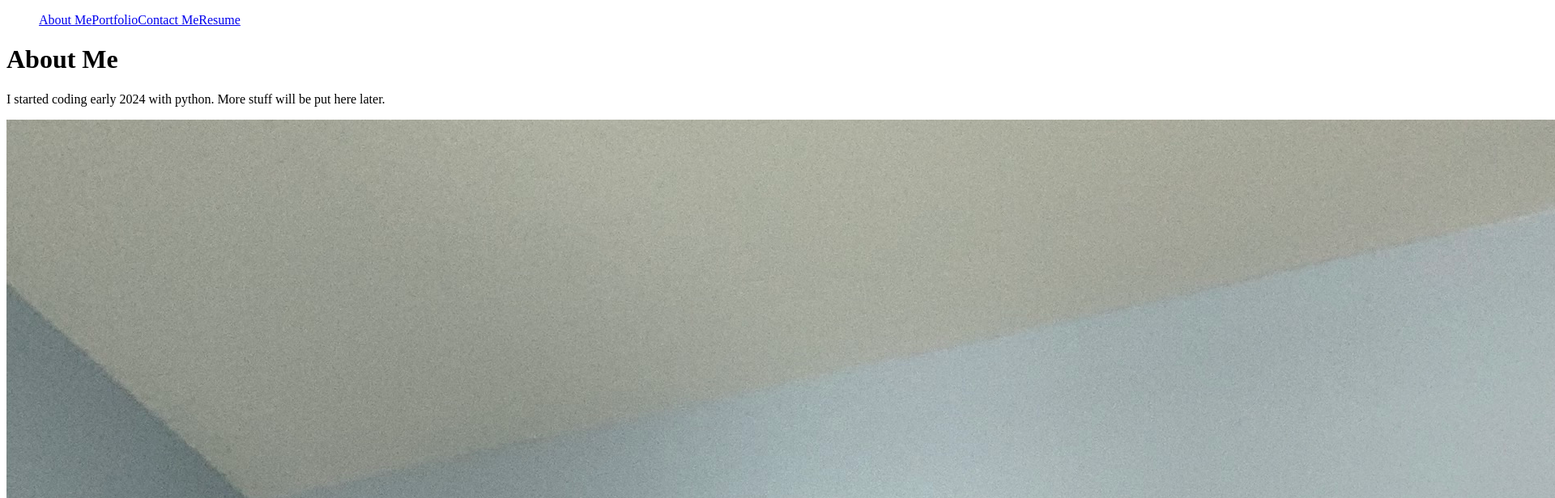
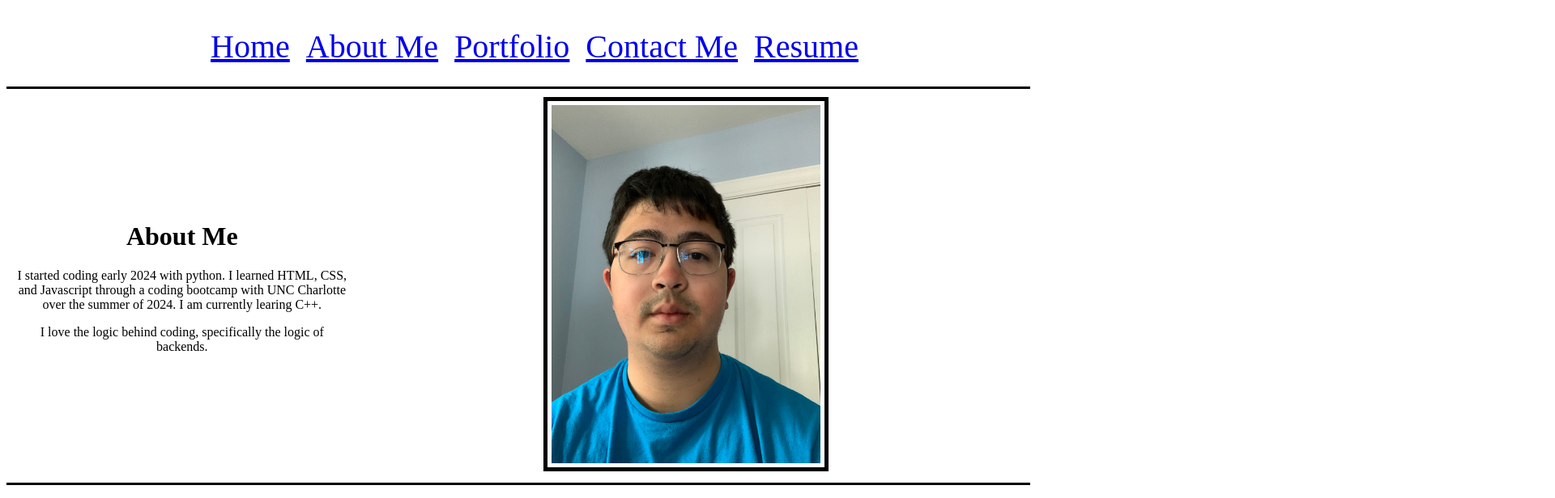
Before and after one commit to Rovak0/reactPortfolio, a React (Vite) app: page / in a window 1280 px wide. Shown: the top 616 px of the page at 81% size, 1920 px wide, since content can reach past the window. Built offline with nearby package versions, Linux system fonts and the light colour scheme.

Commit message:
starting on css

```diff
--- a/src/App.css
+++ b/src/App.css
@@ -0,0 +1,52 @@
+body{
+    /* color : black; */
+}
+
+.navListItem {
+    /* text-align: center; */
+    font-size: 250%;
+    padding: 10px;
+    /* background-color: blue; */
+}
+
+.headerBarBase{
+    padding: 10px;
+    text-align: center;
+    border-color: black;
+    border-bottom: 5px;
+    border-bottom: solid;
+
+    /* background-color: blue; */
+}
+
+.aboutMe{
+    /* display: inline-block; */
+    text-align: center;
+    padding: 10px;
+    border-color: black;
+    border-bottom: 5px;
+    border-bottom: solid;
+    display: flex;
+    /* justify-content: center; */
+    align-items: center;
+}
+
+.aboutMeText{
+    /* color:blue; */
+    /* display: flex; */
+    /* justify-content: center; */
+
+}
+
+.photoOfMe{
+    /* size: 25%;
+    border-color: purple;
+    border-right: 10px;
+    border-right: solid; */
+    /* height: 25%; */
+    width: 40%;
+    padding: 5px;
+    border-color: black;
+    border: solid 5px;
+}
+/* aboutMeSub */
--- a/src/components/Nav.jsx
+++ b/src/components/Nav.jsx
@@ -6,18 +6,22 @@ export default function Nav() {
   // The Navbar UI component will render each of the Link elements in the links prop
   //These are the links on the header
   return (
-    <Navbar
+    <Navbar className="headerBar"
       links={[
-        <Link key={1} className="nav-link text-light" to="/">
+        // nav-link text-light
+        <Link key={1} className="navListItem" to="/">
+            Home
+        </Link>,
+        <Link key={2} className="navListItem" to="/AboutMe">
             About Me
         </Link>,
-        <Link key={2} className="nav-link text-light" to="/Portfolio">
+        <Link key={3} className="navListItem" to="/Portfolio">
             Portfolio
         </Link>,
-        <Link key={3} className="nav-link text-light" to="/Contact">
+        <Link key={4} className="navListItem" to="/Contact">
             Contact Me
         </Link>,
-        <Link key={4} className="nav-link text-light" to="/Resume">
+        <Link key={5} className="navListItem" to="/Resume">
             Resume
         </Link>,
       ]}
--- a/src/components/UI/NavUI.jsx
+++ b/src/components/UI/NavUI.jsx
@@ -1,15 +1,30 @@
 // may need to change some id's and classNames
 
-export default function Nav({ links }) {
-    return (
-      <nav className="navbar navbar-expand-lg bg-secondary">
-        <div className="container-fluid">
-          <div className="collapse navbar-collapse" id="navbarSupportedContent">
+// export default function Nav({ links }) {
+//     return (
+//       <nav className="navbar navbar-expand-lg bg-secondary">
+//         <div className="container-fluid">
+//           <div className="collapse navbar-collapse" id="navbarSupportedContent">
+//             <ul className="navbar-nav me-auto mb-2 mb-lg-0">
+//               {links.map((link) => link)}
+//             </ul>
+//           </div>
+//         </div>
+//       </nav>
+//     );
+//   }
+
+export default function Nav({links}){
+      return (
+      <nav className="navbar navbar-expand-lg bg-secondary headerBarBase">
+        {/* <div className="container-fluid">
+          <div className="collapse navbar-collapse" id="navbarSupportedContent">  */}
             <ul className="navbar-nav me-auto mb-2 mb-lg-0">
+              {/*   navListItem*/}
               {links.map((link) => link)}
             </ul>
-          </div>
-        </div>
+          {/* </div>
+        </div> */}
       </nav>
     );
-  }
+}
--- a/src/index.css
+++ b/src/index.css
@@ -1,6 +1,11 @@
 /* Styling for the page */
 .aboutMe {
     /* this is the homepage */
+}
+
+.headerBar {
+    padding: 10px;
+    /* background-color: blue; */
 }
 
 .leftSide{
--- a/src/main.jsx
+++ b/src/main.jsx
@@ -8,6 +8,7 @@ import Contact from './pages/contactMe.jsx';
 import Home from './pages/home.jsx'; //about me is the home page
 import Portfolio from './pages/portfolio.jsx';
 import Resume from './pages/resume.jsx';
+import AboutMe from './pages/aboutMe.jsx';
 // import { element } from 'prop-types'; //It keeps trying to put this here
 //I should make an error page
 
@@ -25,6 +26,10 @@ const router = createBrowserRouter([
             {
                 index: true,
                 element: <Home />
+            },
+            {
+                path: '/AboutMe',
+                element: <AboutMe />
             },
             {
                 path: '/Contact',
--- /dev/null
+++ b/src/pages/aboutMe.jsx
@@ -0,0 +1,30 @@
+import { useState, useEffect } from 'react';
+import { useParams, Link } from 'react-router-dom';
+
+import photo from "../assets/selfPhoto.jpeg";
+
+import './styles.css';
+
+export default function AboutMe() {
+
+    return (
+        <div className='aboutMe'>
+            {/* react needs to return exactly 1 component, make it a big one with small parts inside */}
+            {/* <div className="container pt-4 aboutMeSub"> */}
+                {/* I want a left side with text and a right side with image */}
+                {/* gave it a class called aboutMe to use later */}
+                {/* to split the 2 sides, I will need 2 divs */}
+                <div className="aboutMeText">
+                    <h1>About Me</h1>
+                    <p>I started coding early 2024 with python.  I learned HTML, CSS, and Javascript through a coding bootcamp with
+                        UNC Charlotte over the summer of 2024.  I am currently learing C++.</p>
+                    <p>I love the logic behind coding, specifically the logic of backends.</p>
+                </div>
+                <div className="aboutMePhoto">
+                    <img className="photoOfMe" src={photo}></img>
+                </div>
+            {/* </div> */}
+
+        </div>
+    )
+};
--- a/src/pages/contactMe.jsx
+++ b/src/pages/contactMe.jsx
@@ -1,6 +1,21 @@
 import { useState, useEffect } from 'react';
 import { useParams, Link } from 'react-router-dom';
 
-export default function contactPage() {
-
+export default function ContactPage() {
+    return (
+        <div className='mainBody'>
+            {/* react needs to return exactly 1 component, make it a big one with small parts inside */}
+            <div className="container pt-4 contacts">
+                {/* I want a left side with text and a right side with image */}
+                {/* gave it a class called aboutMe to use later */}
+                {/* to split the 2 sides, I will need 2 divs */}
+                <div className="leftSide">
+                    <h1>How to contact me</h1>
+                    <h3>Email : <a href="ericjackwong@outlook.com">ericjackwong@outlook.com</a></h3>
+                    <h3>Phone : <a href="704-617-8710">704-617-8710</a></h3>
+                    <h3>Github : <a href="https://github.com/Rovak0">Rovak0</a></h3>
+                </div>
+            </div>
+        </div>
+    )
 };
--- a/src/pages/home.jsx
+++ b/src/pages/home.jsx
@@ -5,6 +5,8 @@ import photo from "../assets/selfPhoto.jpeg"
 
 //portfolio (currently placeHolder0) will be a function that recieves a list
 import Portfolio from "./portfolio";
+import AboutMe from './aboutMe';
+import ContactPage from './contactMe';
 //import the list
 // import projectsList from '../assets/projectSeed';
 
@@ -17,32 +19,35 @@ export default function HomePage() {
     return (
         <div className='mainBody'>
             {/* react needs to return exactly 1 component, make it a big one with small parts inside */}
-            <div className="container pt-4 aboutMe">
+            {/* <div className="container pt-4 aboutMe"> */}
                 {/* I want a left side with text and a right side with image */}
                 {/* gave it a class called aboutMe to use later */}
                 {/* to split the 2 sides, I will need 2 divs */}
-                <div className="leftSide">
+                {/* <div className="leftSide">
                     <h1>About Me</h1>
                     <p>I started coding early 2024 with python.  More stuff will be put here later.</p>
                 </div>
                 <div className="rightSide">
                     <img className="w-8" src={photo}></img>
                 </div>
-            </div>
+            </div> */}
+            <AboutMe/>
 
             {/* 2 placeholders to jump to */}
-            <div className="container pt-4 placeHolder0">
+            {/* <div className="container pt-4 placeHolder0">
                 <img className="w-8" src={photo}></img>
-            </div>
+            </div> */}
 
             {/* call portfolio */}
             <Portfolio/>
 
+            {/* call contact me */}
+            <ContactPage />
 
-
+{/*
             <div className="container pt-4 placeHolder1">
                 <img className="w-8" src={photo}></img>
-            </div>
+            </div> */}
         </div>
     )
 }
--- a/src/pages/portfolio.jsx
+++ b/src/pages/portfolio.jsx
@@ -26,15 +26,24 @@ export default function PortfolioPage() {
     // console.log(projectList);
 
     const [projects, setProjects] = useState([]);
+    // console.log()
+    if(!tracker && projects.length == 0){
+        // console.log("no tracker no projects");
+        setProjects(projectList);
+    }
+
     if(tracker){
-        // console.log("setting");
+        // console.log("setting")
+        // console.log(projects);
+        // if(projects.length == 0){
+        //     console.log("stuff exists in the void");
+        // }
         setProjects(projectList);
         tracker = 0;
     }
 
+
     // console.log(projects);
-
-
 
 
     return (
--- /dev/null
+++ b/src/pages/styles.css
@@ -0,0 +1,3 @@
+image{
+    size: 20%;
+}
```
